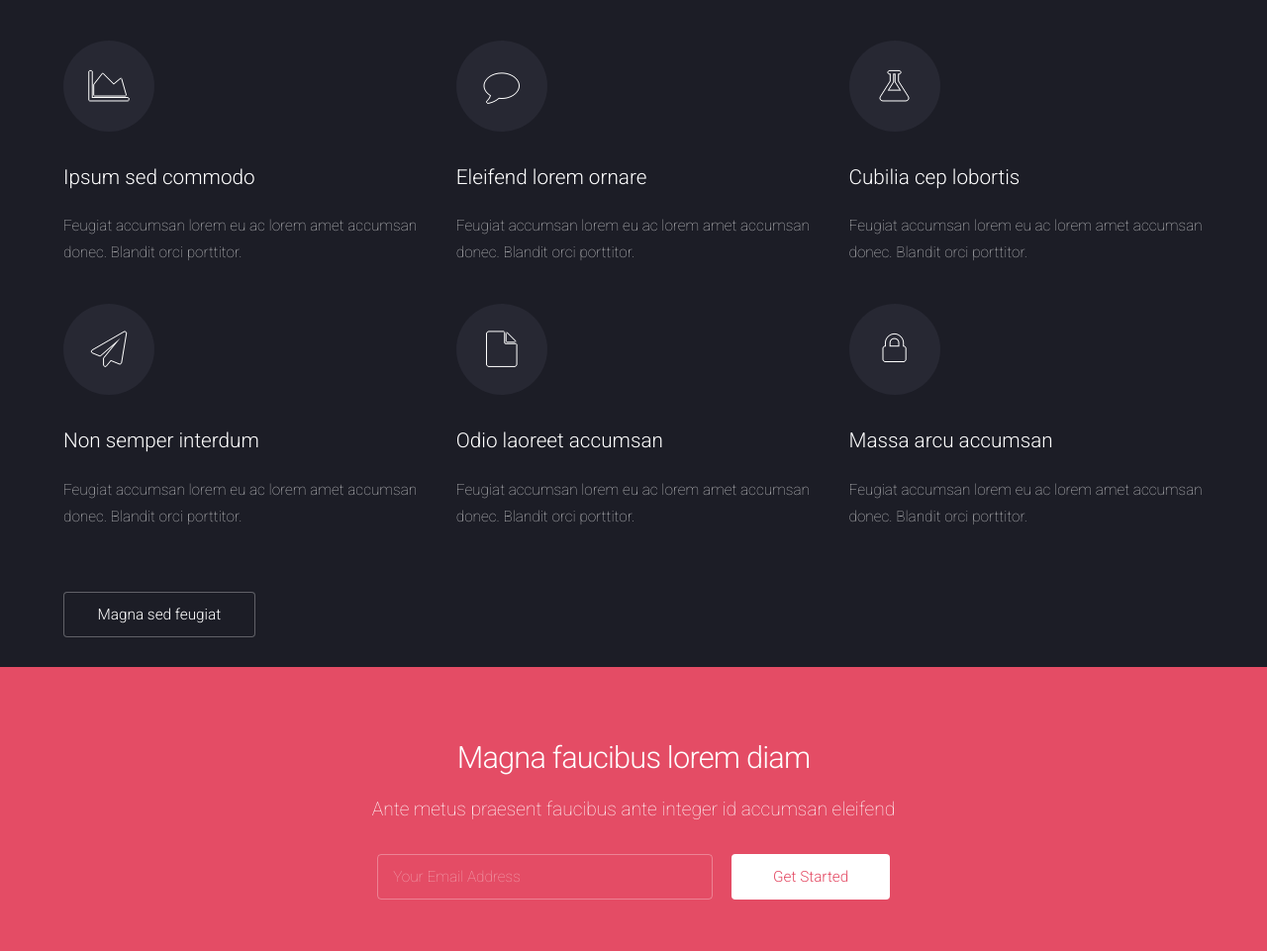
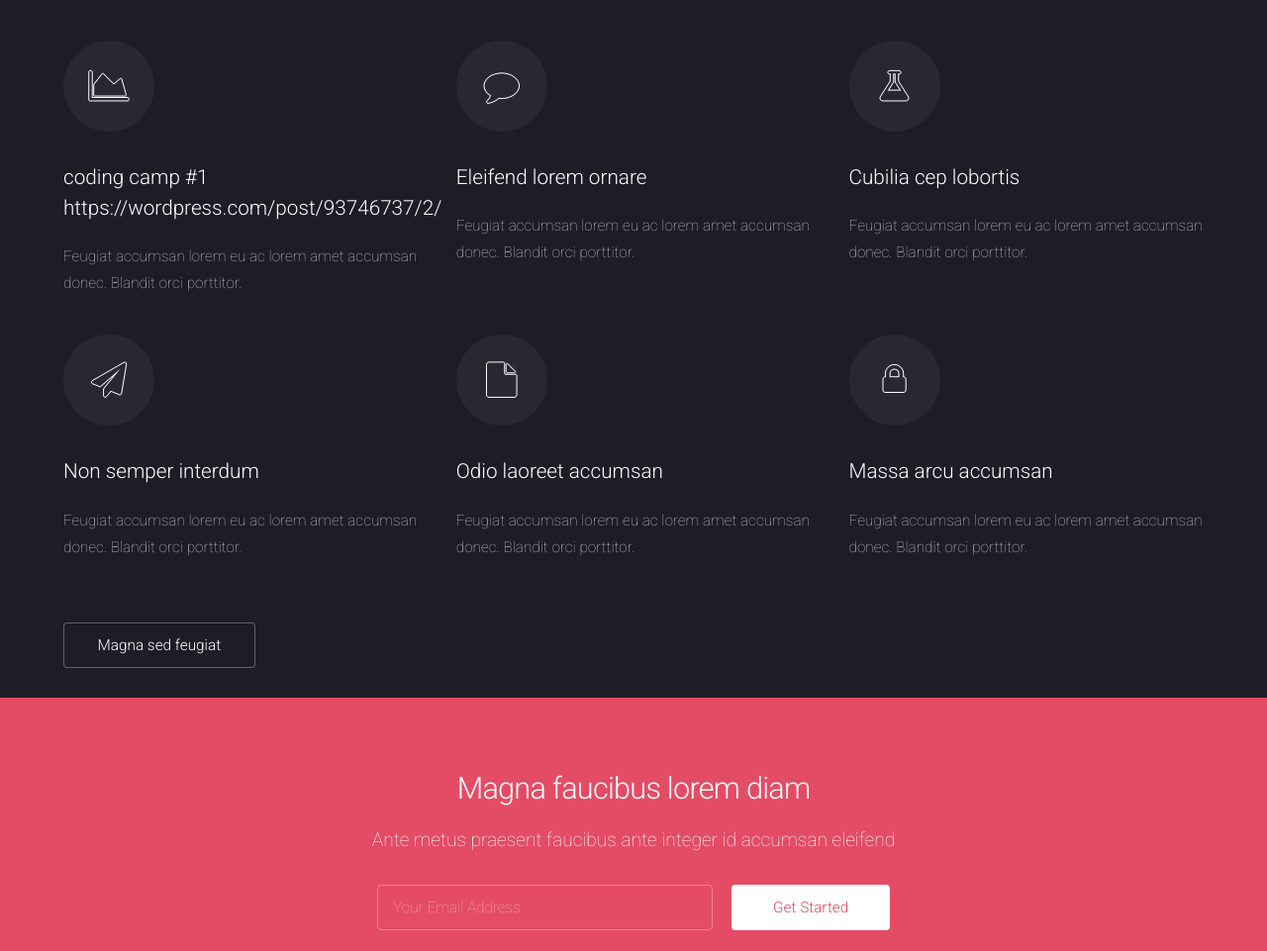
Before and after one commit to gilbertscott/gilbertscott.github.io, a plain HTML site: page index.html in a window 1280 px wide. Shown: the part 3367-4328 px from the top of the page at 99% size. Drawn offline with Linux system fonts and the light colour scheme.

Commit message:
canged writing

```diff
--- a/index.html
+++ b/index.html
@@ -142,7 +142,7 @@
 							<div class="row uniform">
 								<section class="4u 6u(medium) 12u$(xsmall)">
 									<span class="icon alt major fa-area-chart"></span>
-									<h3>Ipsum sed commodo</h3>
+									<h3>coding camp #1 https://wordpress.com/post/93746737/2/</h3>
 									<p>Feugiat accumsan lorem eu ac lorem amet accumsan donec. Blandit orci porttitor.</p>
 								</section>
 								<section class="4u 6u$(medium) 12u$(xsmall)">
```
